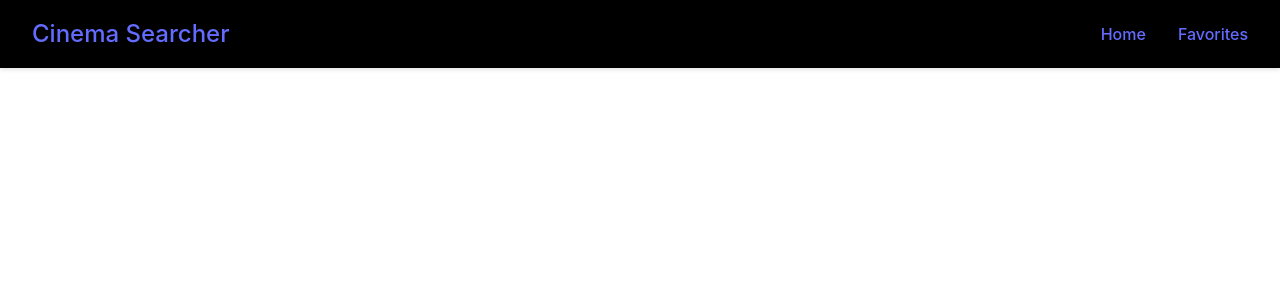
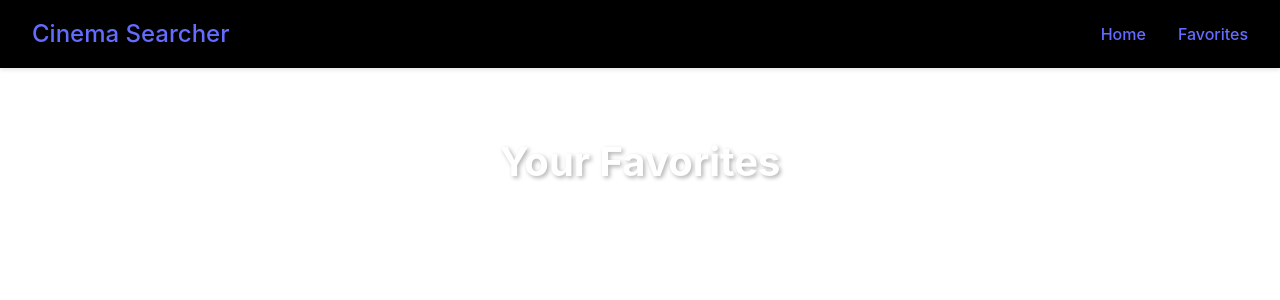
Before and after one commit to masonprotsman/Movie-Search-Project, a React (Vite) app: page /Movie-Search-Project/favorites in a window 1280 px wide. Shown: the top 300 px of the page. Built offline with nearby package versions, Linux system fonts and the light colour scheme.

Commit message:
updated routes 2

```diff
--- a/src/App.tsx
+++ b/src/App.tsx
@@ -12,8 +12,8 @@ function App() {
       <NavBar />
       <main className="main-content">
         <Routes>
-          <Route path='/' element={<Home />} />
-          <Route path='/favorites' element={<Favorites />} />
+          <Route path='/Movie-Search-Project' element={<Home />} />
+          <Route path='/Movie-Search-Project/favorites' element={<Favorites />} />
         </Routes>
       </main>
     </MovieProvider>
--- a/src/components/NavBar.tsx
+++ b/src/components/NavBar.tsx
@@ -4,7 +4,7 @@ import '../css/NavBar.css';
 function NavBar() {
     return <nav className="navbar">
         <div className="navbar-brand">
-            <Link to="/">Cinema Searcher</Link>
+            <Link to="/Movie-Search-Project">Cinema Searcher</Link>
         </div>
         <div className="navbar-links">
             <Link to="/Movie-Search-Project" className="nav-links">Home</Link>
```
